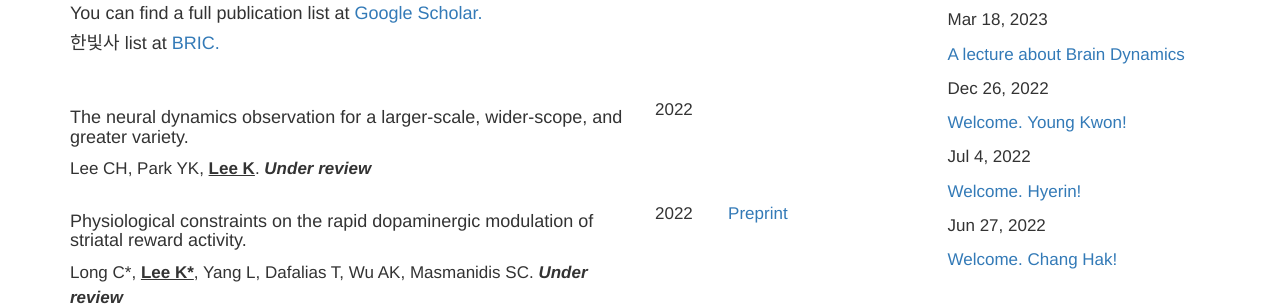
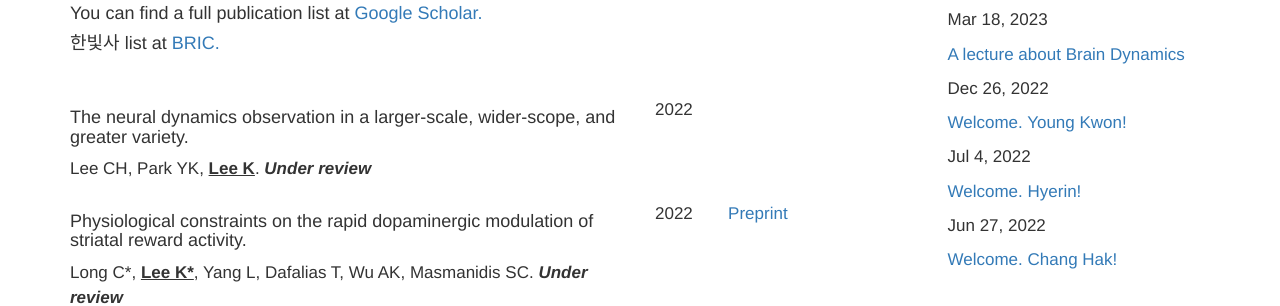
Before and after one commit to kleelab/kleelab.github.io, a Jekyll site: the page built from publications.html, in a window 1280 px wide and 900 px high. Shown: the part 152-458 px from the top of the window. Built offline with Jekyll 4.4.1, drawn with Linux system fonts in a browser that asks for light colours; nearby versions of some CDN libraries; a style sheet for code colours, icons or effects is not loaded.

Commit message:
Update publications.yml

```diff
--- a/_data/publications.yml
+++ b/_data/publications.yml
@@ -1,7 +1,7 @@
 ---
 
 - title: >
-    The neural dynamics observation for a larger-scale, wider-scope, and greater variety.
+    The neural dynamics observation in a larger-scale, wider-scope, and greater variety.
   author: >
     Lee CH, Park YK, <b><u>Lee K</u></b>. <b><I>Under review</I></b>
   image:
```
